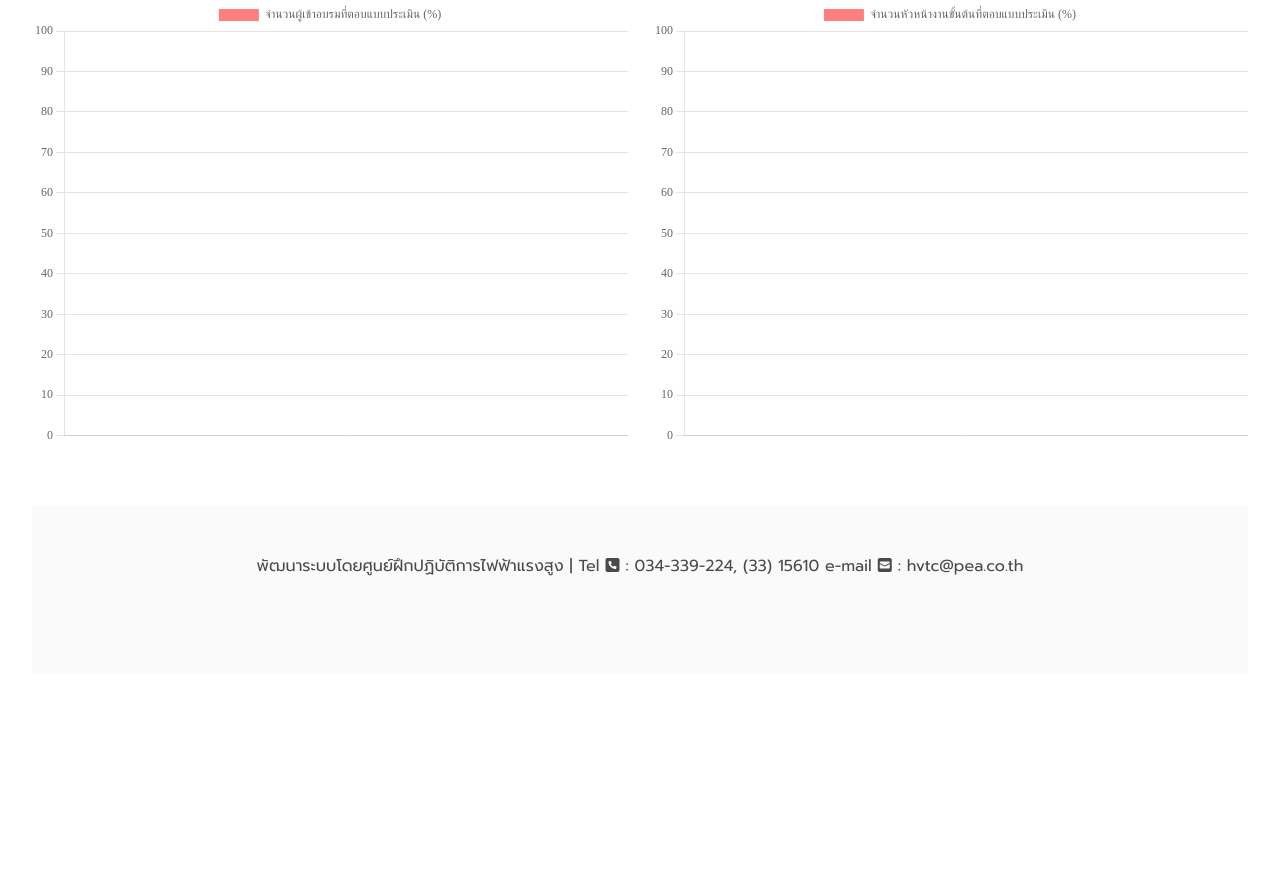
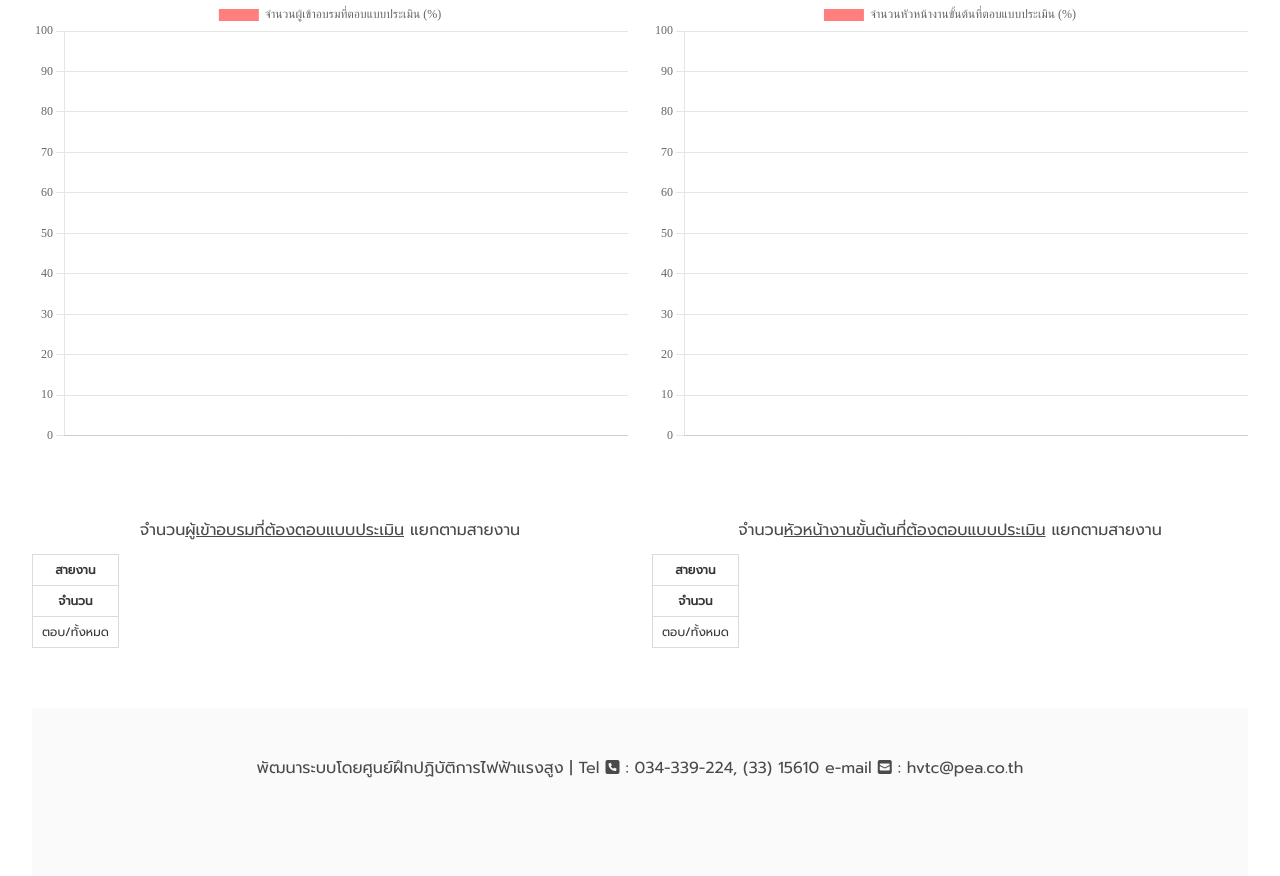
Before and after one commit to iamwaen/efollowup-googlesheets, a Flask app: template templates/dashboard.html in a window 1280 px wide. Shown: the part 233-1109 px from the top of the page. Before the commit the page ends 809 px from the top, so only its background shows below. Run offline with Flask 2, Linux system fonts and the light colour scheme; the template is opened without the code that fills it, so the values that code supplies are empty; some libraries are stand-ins or nearby versions.

Commit message:
Add table detail all  response

```diff
--- a/templates/dashboard.html
+++ b/templates/dashboard.html
@@ -57,6 +57,58 @@
             <div class="column">
                 <p class="has-text-centered">ขัอมูลการตอบแบบประเมินผลหลังการฝึกอบรมของ<u>หัวหน้างานขั้นต้น</u></p>
                 <canvas id="ChartManager" width="200" height="150" class="mt-3"></canvas>
+            </div>
+        </div>
+
+        <div class="columns mt-6">
+            <div class="column">
+                <p class="has-text-centered">จำนวน<u>ผู้เข้าอบรมที่ต้องตอบแบบประเมิน</u> แยกตามสายงาน</p>
+                <table class="table table is-bordered has-text-centered mt-3 is-size-7">
+                    <thead>
+                        <tr>
+                            <th style="vertical-align: middle;" colspan="18">สายงาน</th>
+                        </tr>
+                        <tr>
+                            <th style="vertical-align: middle;">จำนวน</th>
+                            {% for i in listdata[6] %}
+                            <th style="vertical-align: middle;">{{i}}</th>
+                            {% endfor %}
+                        </tr>
+                    </thead>
+                    <tbody>
+                        <tr>
+                            <td style="vertical-align: middle;">ตอบ/ทั้งหมด</td>
+                            {% for i in listdata[10] %}
+                            <td style="vertical-align: middle;">{{i}}</td>
+                            {% endfor %}
+                        </tr>
+                    </tbody>
+                </table>
+            </div>
+            <div class="column">
+                <p class="has-text-centered">จำนวน<u>หัวหน้างานขั้นต้นที่ต้องตอบแบบประเมิน</u> แยกตามสายงาน</p>
+                <table class="table table is-bordered has-text-centered mt-3 is-size-7">
+                    <thead>
+                        <tr>
+                            <th style="vertical-align: middle;" colspan="18">สายงาน</th>
+                        </tr>
+                        <tr>
+                            <th style="vertical-align: middle;">จำนวน</th>
+                            {% for i in listdata[6] %}
+                            <th style="vertical-align: middle;">{{i}}</th>
+                            {% endfor %}
+                        </tr>
+                    </thead>
+                    <tbody>
+                        <tr>
+                            <td style="vertical-align: middle;">ตอบ/ทั้งหมด</td>
+                            {% for i in listdata[11] %}
+                            <td style="vertical-align: middle;">{{i}}</td>
+                            {% endfor %}
+                        </tr>
+                    </tbody>
+                </table>
+
             </div>
         </div>
 
```
